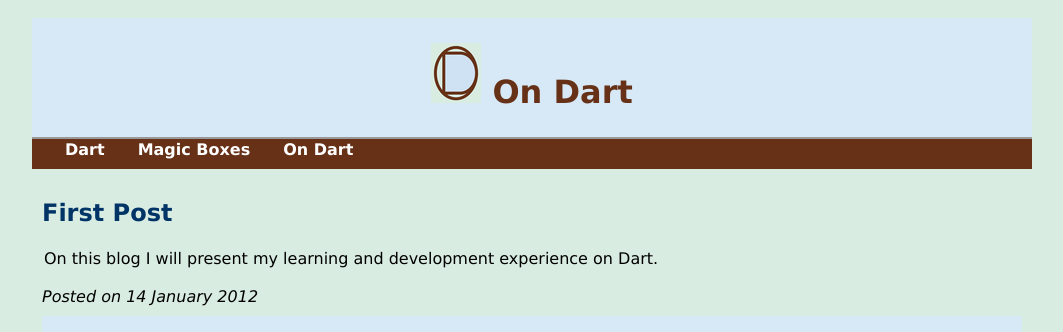
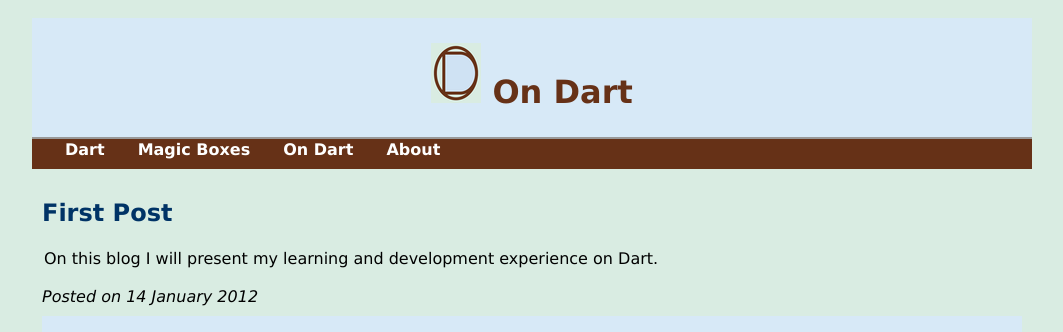
Before and after one commit to dzenanr/dzenanr.github.com, a Jekyll site: the page built from index.html, in a window 1280 px wide. Shown: the top 332 px of the page, without its empty margins (108-1171 px from the left). Built offline with Jekyll 4.4.1, drawn with Linux system fonts in a browser that asks for light colours.

Commit message:
about dr

```diff
--- a/_layouts/default.html
+++ b/_layouts/default.html
@@ -96,6 +96,13 @@
                         </li>
                     </ul>
                 </li>
+                <li>About
+                    <ul>
+                        <li>
+                            <a href="/doc/DzenanRidjanovicCV.pdf">Dzenan Ridjanovic</a>
+                        </li>
+                    </ul>
+                </li>
             </ul>
         </nav>
 
```
Also changed, not shown: 1 other file.
